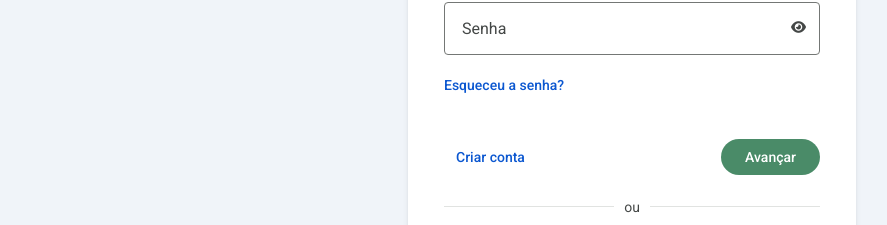
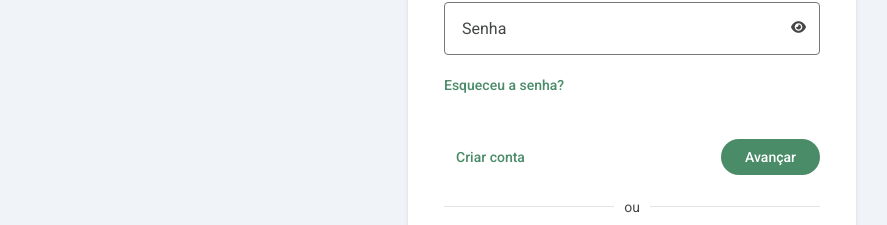
Before and after one commit to BryamSenac/encontre_saude, a website built with Vite: page pages/login_pages/login.html in a window 1280 px wide. Shown: the part 377-602 px from the top of the page, without its empty margins (8-895 px from the left). Built offline with nearby package versions, Linux system fonts and the light colour scheme; no server answers.

Commit message:
mudança de cor dos botoes de esqueceu senha e cadastro

```diff
--- a/pages/login_pages/login.css
+++ b/pages/login_pages/login.css
@@ -181,7 +181,7 @@ body {
 .btn-forgot-password {
     background: none;
     border: none;
-    color: #0b57d0;
+    color: #4A8B68;
     font-size: 14px;
     font-weight: 500;
     cursor: pointer;
@@ -207,7 +207,7 @@ body {
 .btn-text {
     background: none;
     border: none;
-    color: #0b57d0;
+    color: #4A8B68;
     font-size: 14px;
     font-weight: 500;
     padding: 10px 12px;
```
